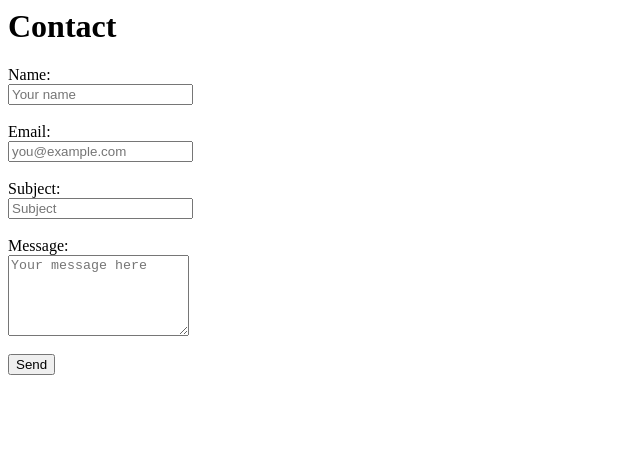
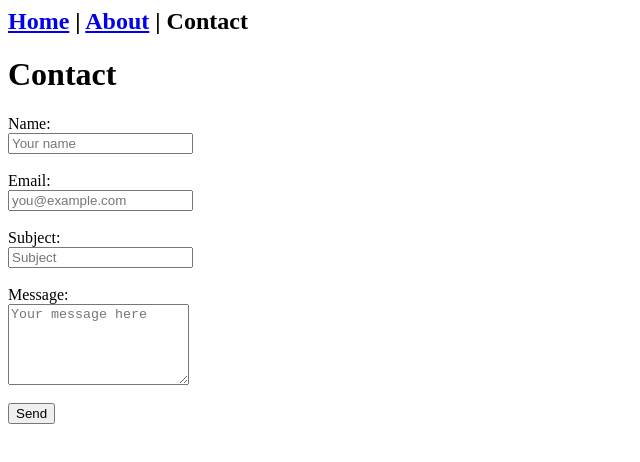
Before and after one commit to George-Amgad/AI, a plain HTML site: page contact.htm in a window 1280 px wide. Shown: the whole page, without its empty margins (0-640 px from the left). Drawn offline with Linux system fonts and the light colour scheme.

Commit message:
added navigation bar

```diff
--- a/contact.htm
+++ b/contact.htm
@@ -3,6 +3,7 @@
   <title>Contact</title>
 </head>
 <body>
+  <h2> <a href="index.html">Home</a> | <a href="about.htm">About</a> | Contact </h2>
   <h1>Contact</h1>
   <form id="contact-form" action="#" method="post">
     <label for="name">Name:</label><br>
```
